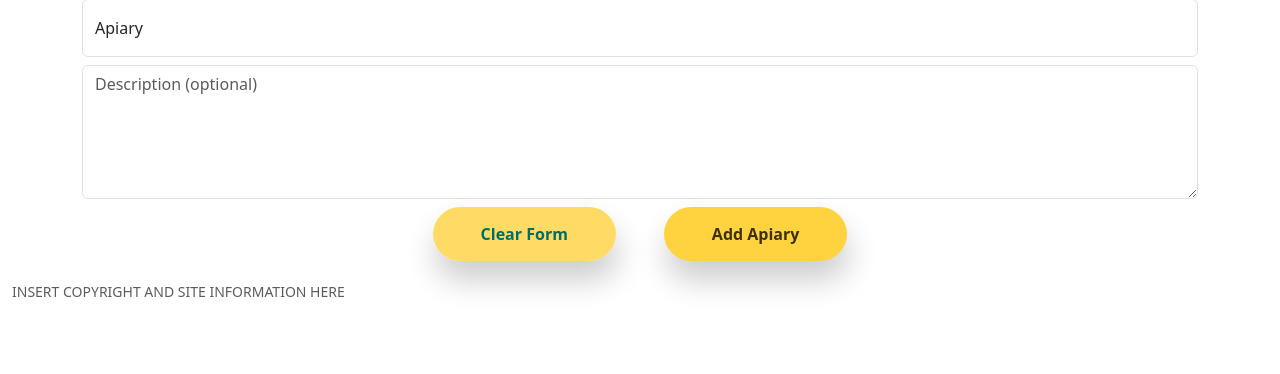
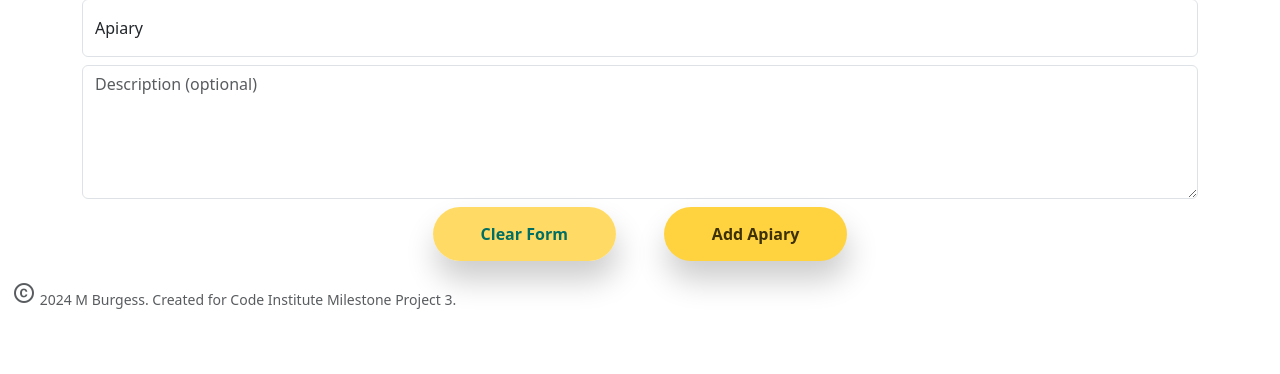
Before and after one commit to mikiburgess/MP3-Honey-Bee, a Flask app: page /add_apiary in a window 1280 px wide. Shown: the part 285-659 px from the top of the page. Run offline with Flask 3, Linux system fonts and the light colour scheme; some libraries are stand-ins or nearby versions.

Commit message:
ADD: Add site footer text

```diff
--- a/templates/base.html
+++ b/templates/base.html
@@ -117,7 +117,10 @@
 
     <!-- ** SITE FOOTER ** -->
     <footer class="site-footer container-fluid">
-        <p class="text-body-secondary">INSERT COPYRIGHT AND SITE INFORMATION HERE</p>
+        <p class="text-body-secondary">
+            <i class="material-icons">copyright</i>
+            2024 M Burgess. Created for Code Institute Milestone Project 3.
+        </p>
 
     </footer>
 
```
